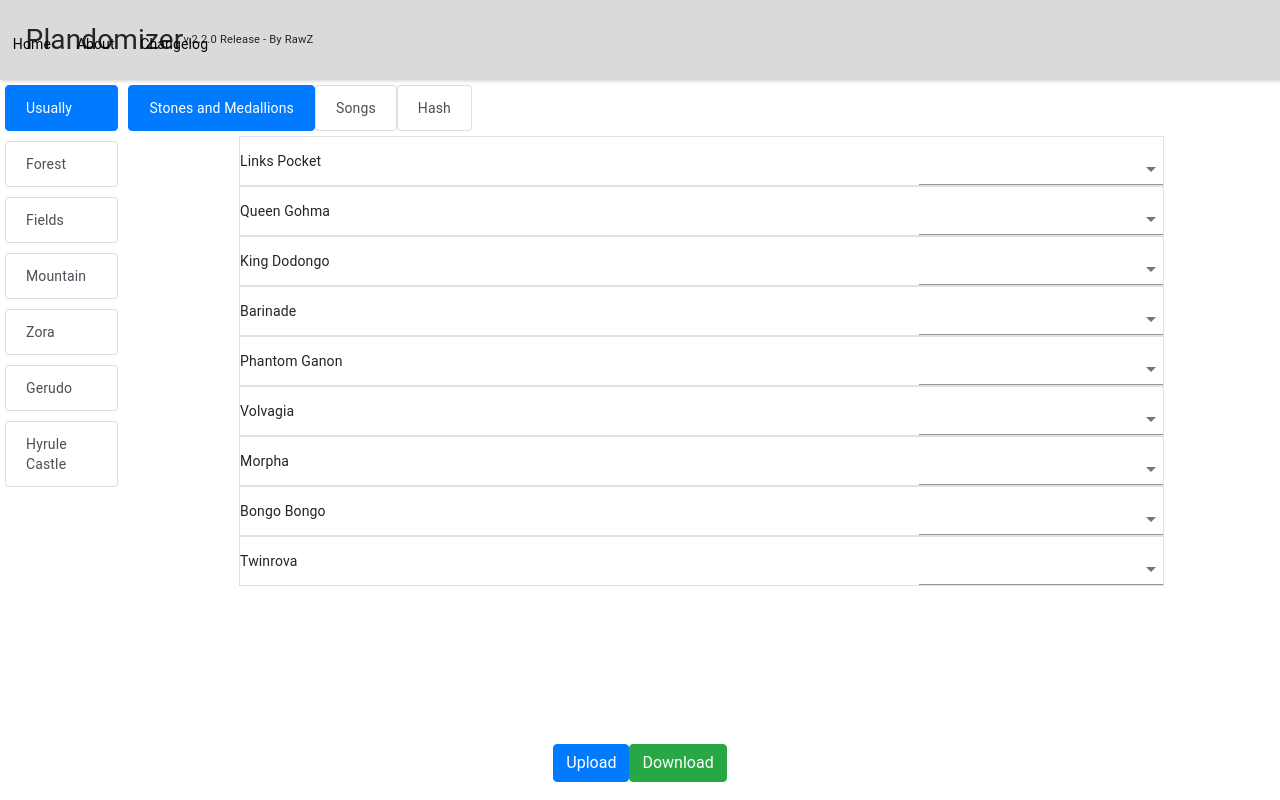
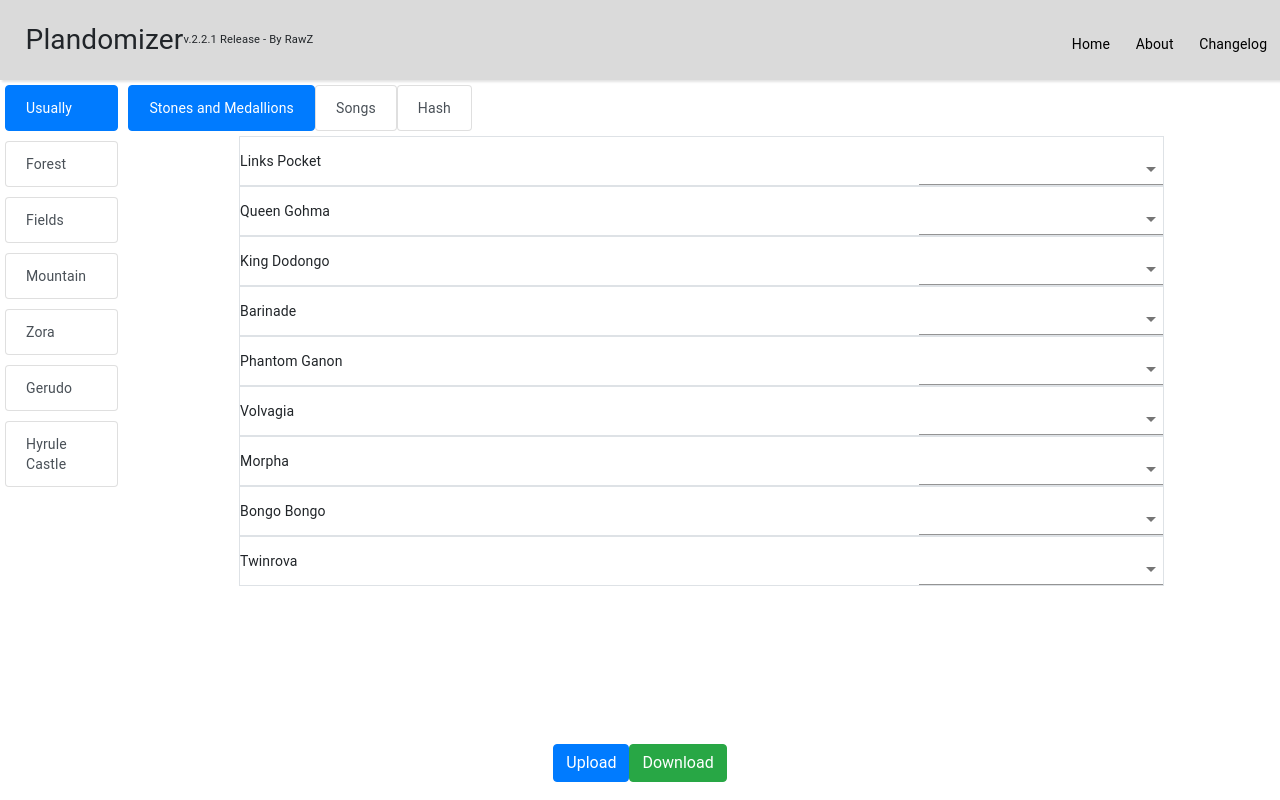
Before and after one commit to RawZ06/PlandoMaker, a Vue app: page /#/ in a window 1280 px wide. Built offline with nearby package versions, Linux system fonts and the light colour scheme.

Commit message:
Fix menu position

```diff
--- a/src/components/Changelog.vue
+++ b/src/components/Changelog.vue
@@ -7,6 +7,10 @@
 			<li>Customization gossip hints</li>
 		</ul>
 		<br>
+		<h3>VERSION 2.2.1<span class="badge badge-danger">New</span></h3>
+		<ul>
+			<li>Fix menu position, it was not same result as local</li>
+		</ul>
 		<h3>VERSION 2.2.0<span class="badge badge-danger">New</span></h3>
 		<ul>
 			<li>Reworking css for responsiveness</li>
--- a/src/components/Header.vue
+++ b/src/components/Header.vue
@@ -2,7 +2,7 @@
     <header>
 		<div class="title-version">
 			<div class="title">Plandomizer</div>
-			<small>v.2.2.0 Release - By RawZ</small>
+			<small>v.2.2.1 Release - By RawZ</small>
 			<div title="Menu" class="c-icon c-icon-burger"><span> </span></div>
 		</div>
         <div class="links hide">
@@ -41,7 +41,7 @@ export default {
 		text-align: center;
         background: rgb(218, 218, 218);
         box-shadow: 2px 2px 2px rgb(228, 228, 228);
-		display: flex;
+		display: flex !important;
 		flex-direction: column;
 		/*justify-content: space-between;*/
     }
```
